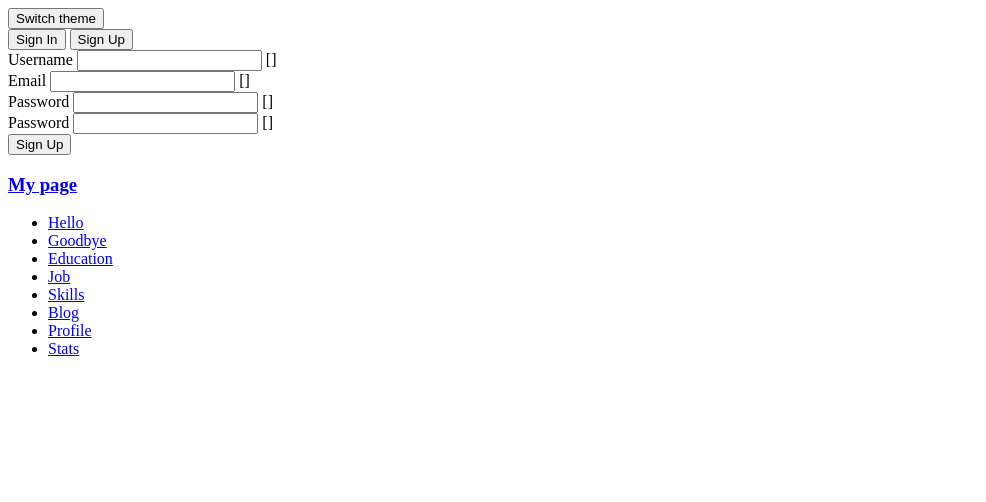
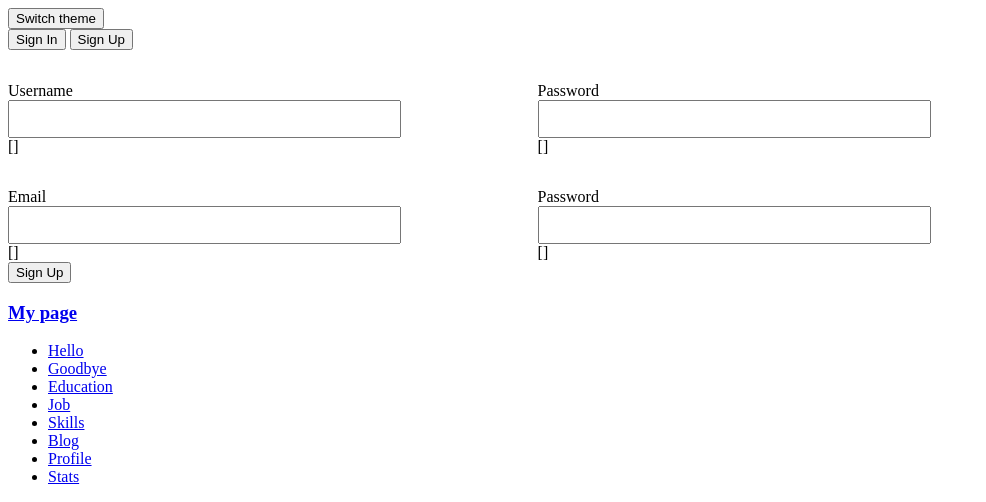
Before and after one commit to elena261288/myproject, a Django app: template src/applications/onboarding/templates/onboarding/sign-up.html in a window 1280 px wide. Shown: the top 502 px of the page, without its empty margins (0-986 px from the left). Run offline with Django 3.2, Linux system fonts and the light colour scheme; the template is opened without the code that fills it: most values are stand-ins (such as "Sample title", 1, 10 or a date in 2020); form fields are guessed from the names that the template uses.

Commit message:
main.css, sign-up.css

```diff
--- a/src/applications/hello/views.py
+++ b/src/applications/hello/views.py
@@ -48,7 +48,7 @@
         return super().form_valid(form)
 
     def build_name_age(self):
-        sessions = load_user_session(self.request) or build_query_args(self.request.path)
+        sessions = load_user_session(self.request) or build_query_args(self.request)
         name = build_name(sessions)
         age = build_age(sessions)
         return name, age
--- /dev/null
+++ b/src/applications/onboarding/static/onboarding/sign-up.css
@@ -0,0 +1,53 @@
+.form-grid {
+    width: 80%;
+    display: grid;
+    grid-column-gap: 3rem;
+    grid-row-gap: 2rem;
+    grid-template-areas:
+    "form-errors    form-errors"
+    "username       password1"
+    "email          password2";
+    }
+
+    .form-grid > .username {
+    grid-area: username;
+    }
+
+    .form-grid > .email {
+    grid-area: email;
+    }
+
+    .form-grid > .password1 {
+    grid-area: password1;
+    }
+
+    .form-grid > .password2 {
+    grid-area: password2;
+    }
+
+    .form-grid > .form-errors {
+    padding-left: 2rem;
+    border: 1px darkred dotted;
+    color: darkred;
+    font-family: "Bitstream Vera Sans Mono", Monaco, "Courier New", Courier, monospace;
+    font-size: calc(var(--font-size) * 0.8);
+    grid-area: form-errors;
+    }
+
+    .form-grid > .form-field > * {
+    display: block;
+    }
+
+    .form-grid > .form-field > .errorlist {
+    background: rgba(255, 50, 50, 0.3);
+    margin: 0;
+    padding-right: 0;
+    width: 70%;
+    }
+
+    .form-grid > .form-field > input {
+    height: 2rem;
+    font-size: calc(var(--font-size) * 0.8);
+    font-family: "Bitstream Vera Sans Mono", Monaco, "Courier New", Courier, monospace;
+    width: 80%;
+    }
--- a/src/applications/onboarding/templates/onboarding/sign-up.html
+++ b/src/applications/onboarding/templates/onboarding/sign-up.html
@@ -1,5 +1,10 @@
 {% extends "_base.html" %}
+{% load static %}
 {% block title %}Sign Up{% endblock %}
+
+{% block head %}
+    <link href="{% static 'onboarding/sign-up.css' %}" rel="stylesheet" type="text/css">
+{% endblock %}
 
 {% block body %}
     <form method="post">
--- a/src/project/templates/_base.html
+++ b/src/project/templates/_base.html
@@ -1,80 +1,12 @@
+{% load static %}
 <!DOCTYPE html>
 <html lang="en">
 <head>
     <meta charset="UTF-8">
     <title>{% block title %}TITLE{% endblock %}</title>
-    <style>
-    article {
-            border: 1px darkseagreen solid;
-            margin: 2rem;
-            padding: 1rem;
-        }
-
-        .all > article {
-            max-width: 20rem;
-        }
-
-        .all {
-            display: flex;
-            flex-direction: row;
-            flex-wrap: wrap;
-            justify-content: center;
-        }
-       .bright {
-        background-color: Honeydew;
-        color: DarkSlateGrey
-        }
-        .bright > h1 {color: green}
-
-        .dark {
-            background-color: teal;
-            color: white;
-        }
-        .dark > h1 {color: LightPink}
-
-        .stats-container {
-            display: grid;
-            font-size: 0.8rem;
-            font-family: "Bitstream Vera Sans Mono", Monaco, "Courier New", Courier, monospace;
-            grid-template-columns: [at] 15% [method] 5% [code] 5% [tm] 10% [cl] 10% [url] 55%;
-            grid-template-rows: auto;
-        }
-
-        .si {
-            padding: 0;
-            margin: 0;
-        }
-
-        .sa {
-            grid-column-start: 1;
-            grid-column-end: 2;
-        }
-
-        .sm {
-            grid-column-start: 2;
-            grid-column-end: 3;
-        }
-
-        .sc {
-            grid-column-start: 3;
-            grid-column-end: 4;
-        }
-
-        .st {
-            grid-column-start: 4;
-            grid-column-end: 5;
-        }
-
-        .cl {
-            grid-column-start: 5;
-            grid-column-end: 6;
-        }
-
-        .su {
-            grid-column-start: 6;
-            grid-column-end: 7;
-        }
-    </style>
+    <link href="{% static 'main.css' %}" rel="stylesheet" type="text/css">
+    {% block head %}
+    {% endblock %}
 </head>
 <body class="{{ theme.value }}">
     <form method="post" action="{% url 'theme:switcher' %}">
```
Also changed, not shown: src/applications/onboarding/admin.py (+6 -1 lines), src/applications/onboarding/models.py (+6 -1 lines), src/project/settings.py (+8 -1 lines), src/project/static/main.css (added, +70 -0 lines), 3 other files.
